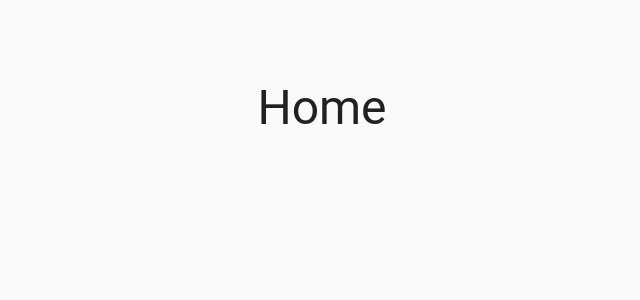
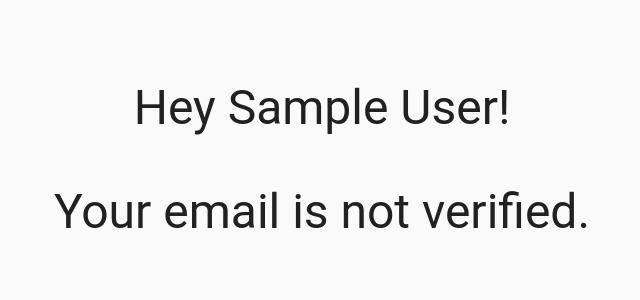
Before and after one commit to sandrinnio/lithium-test, a React (Create React App) app in the folder client/: page / in a window 1280 px wide. Shown: the top 300 px of the page, without its empty margins (318-958 px from the left). Built offline with nearby package versions, Linux system fonts and the light colour scheme; sample sign-in values are in the browser's storage.

Commit message:
feat: connect sign in component to server

```diff
--- a/client/src/App.tsx
+++ b/client/src/App.tsx
@@ -1,24 +1,39 @@
-import { useEffect } from "react";
+import { useEffect, useState } from "react";
 import { useNavigate } from "react-router-dom";
 import { Container, Typography } from "@material-ui/core";
-import { useStyles } from "./utils";
+import { IUser, useStyles } from "./utils";
 
 export const App = () => {
   const { heading } = useStyles();
 
+  const [user, setUser] = useState<IUser>();
+
   const navigate = useNavigate();
 
   useEffect(() => {
-    const token = localStorage.getItem("token");
-    if (!token) {
+    const user = localStorage.getItem("user");
+    if (!user) {
       navigate("/sign-in");
+    } else {
+      setUser(JSON.parse(user));
     }
   }, [navigate]);
 
   return (
-    <Container maxWidth="xs">
+    <Container maxWidth="lg">
       <Typography className={heading} variant="h3">
-        Home
+        {user && (
+          <>
+            <p>
+              Hey {user.firstName} {user.lastName}!
+            </p>
+            <p>
+              {user.verified
+                ? "Your email is verified."
+                : "Your email is not verified."}
+            </p>
+          </>
+        )}
       </Typography>
     </Container>
   );
--- a/client/src/components/SignIn.tsx
+++ b/client/src/components/SignIn.tsx
@@ -1,6 +1,7 @@
-import { useEffect } from "react";
+import { useEffect, useState } from "react";
 import { Link, useNavigate } from "react-router-dom";
 import { useForm } from "react-hook-form";
+import axios from "axios";
 import { yupResolver } from "@hookform/resolvers/yup";
 import { Container, Typography, TextField, Button } from "@material-ui/core";
 import { ISignInFormInput, signInSchema, useStyles } from "../utils";
@@ -8,12 +9,15 @@ import { ISignInFormInput, signInSchema, useStyles } from "../utils";
 export const SignIn = () => {
   const { heading, submitButton } = useStyles();
 
+  const [error, setError] = useState("");
+
   const navigate = useNavigate();
 
   const {
     register,
     handleSubmit,
     formState: { errors },
+    reset,
   } = useForm<ISignInFormInput>({
     resolver: yupResolver(signInSchema),
   });
@@ -25,14 +29,28 @@ export const SignIn = () => {
     }
   }, [navigate]);
 
-  const onSubmit = (data: ISignInFormInput) => {
-    console.log("data: ", data);
+  const onSubmit = async (signInData: ISignInFormInput) => {
+    try {
+      const { data } = await axios.post(
+        `${process.env.REACT_APP_API_URL}/users/sign-in`,
+        signInData
+      );
+      localStorage.setItem("token", data.token);
+      localStorage.setItem("user", JSON.stringify(data.user));
+      navigate("/");
+    } catch (error) {
+      console.error(error);
+      setError("Wrong credentials provided");
+    } finally {
+      reset();
+    }
   };
 
   return (
     <Container maxWidth="xs">
       <Typography className={heading} variant="h3">
         Sign In Form
+        {error && <p style={{ color: "red" }}>{error}</p>}
       </Typography>
       <form onSubmit={handleSubmit(onSubmit)} noValidate>
         <TextField
--- a/client/src/components/Verify.tsx
+++ b/client/src/components/Verify.tsx
@@ -38,8 +38,9 @@ export const Verify = () => {
     const token = localStorage.getItem("token");
     if (token) {
       navigate("/");
+    } else {
+      verifyUser();
     }
-    verifyUser();
     // eslint-disable-next-line react-hooks/exhaustive-deps
   }, []);
 
```
Also changed, not shown: client/src/utils/index.ts (+11 -0 lines), 1 other file (tests, documents, lock files or other folders).
